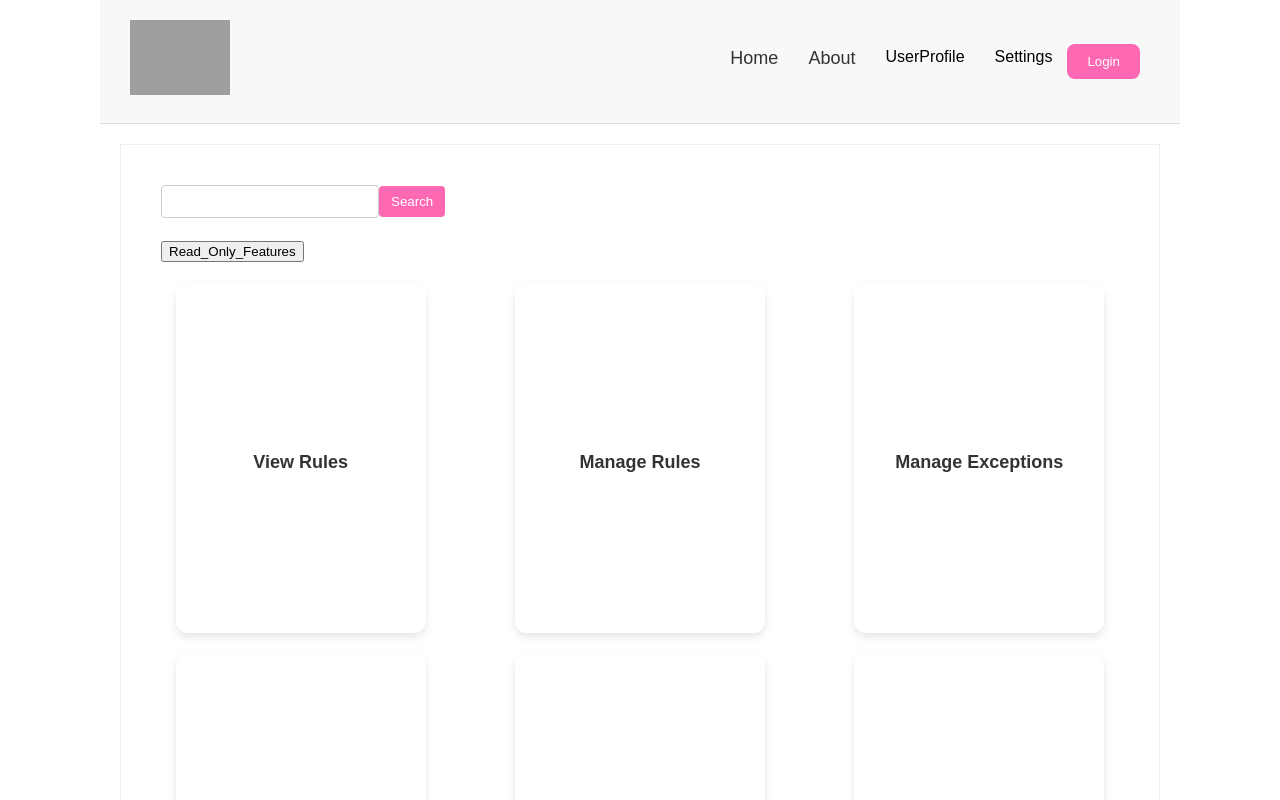
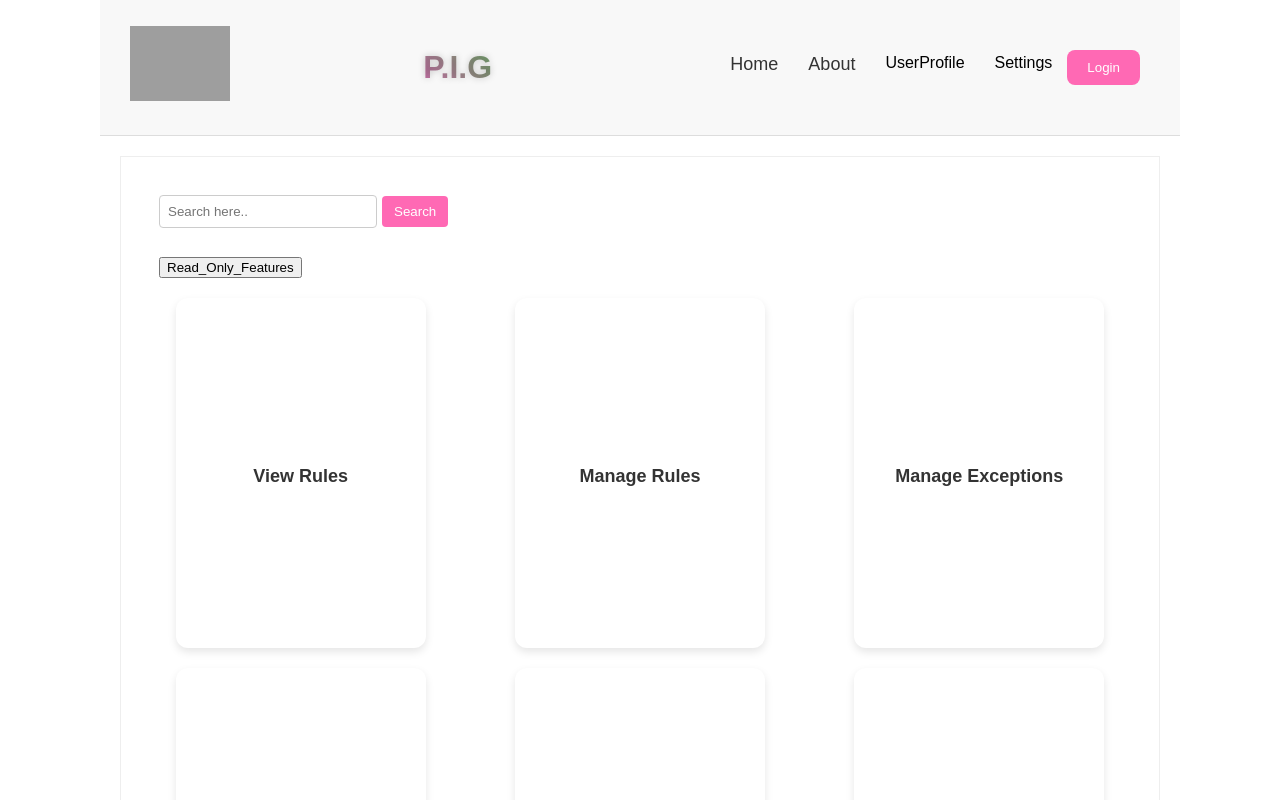
Before and after one commit to RaghavendraKKulkarni/React-PIG, a React (Vite) app: page / in a window 1280 px wide. Shown: the top 800 px of the page. Built offline with nearby package versions, Linux system fonts and the light colour scheme; grey boxes are pictures that could not be loaded.

Commit message:
UX changes

```diff
--- a/index2.css
+++ b/index2.css
@@ -3,7 +3,7 @@ body {
     font-family: 'Arial', sans-serif;
     line-height: 1.6;
     margin: 0;
-    padding: 0px 100px;
+    padding: 0 100px;
     box-sizing: border-box;
   }
 
@@ -116,11 +116,13 @@ body {
 
   /* Search and Filters */
   .search, .read-only {
-    margin: 20px;
+    padding: 8px;
+    margin: 10px;
   }
 
   .search input {
     padding: 8px;
+    margin: 0px;
     width: 200px;
     border: 1px solid #ccc;
     border-radius: 4px;
@@ -128,6 +130,7 @@ body {
 
   .search button {
     padding: 8px 12px;
+    margin-left: 5px;
     background-color: #ff69b4;
     color: white;
     border: none;
@@ -174,7 +177,7 @@ body {
     background-color: #f8f8f8;
   }
 
-  .shimmer-card{
+  /* .shimmer-card{
     width: 200px;
     height: 300px;
     padding: 0px 10px;
@@ -186,4 +189,74 @@ body {
     border-radius: 16px;
     box-shadow: rgba(0, 0, 0, 0.2) 0px 2px 6px;
 
+  } */
+
+  .shimmer-container {
+    padding: 20px;
+    margin: 20px;
+    border: 1px solid #eee;
+    background-color: #fff;
   }
+
+  .shimmer-search-box {
+    width: 200px;
+    height: 40px;
+    margin-bottom: 20px;
+    border-radius: 4px;
+  }
+
+  .shimmer-cards {
+    display: flex;
+    flex-wrap: wrap;
+    gap: 20px;
+  }
+
+  .shimmer-card {
+    width: 220px;
+    height: 320px;
+    padding: 15px;
+    border-radius: 12px;
+    background-color: #f0f0f0;
+  }
+
+  .shimmer-effect {
+    background: linear-gradient(90deg, #f0f0f0 25%, #e0e0e0 50%, #f0f0f0 75%);
+    background-size: 200% 100%;
+    animation: shimmer 1.5s infinite;
+  }
+
+  @keyframes shimmer {
+    0% {
+      background-position: -200% 0;
+    }
+    100% {
+      background-position: 200% 0;
+    }
+  }
+
+ /* Title Styling */
+.title p {
+    font-size: 2rem;
+    font-weight: bold;
+    background: linear-gradient(45deg, #ff6f61, #de64b8, #4caf50, #00bcd4);
+    background-size: 400% 400%;
+    color: transparent;
+    -webkit-background-clip: text;
+    background-clip: text;
+    animation: gradientAnimation 5s ease infinite, dottedAnimation 1s infinite;
+    font-family: 'Arial', sans-serif;
+  }
+
+  /* Gradient Animation */
+  @keyframes gradientAnimation {
+    0% { background-position: 0% 0%; }
+    50% { background-position: 100% 100%; }
+    100% { background-position: 0% 0%; }
+  }
+
+  /* Dotted Animation */
+  @keyframes dottedAnimation {
+    0% { text-shadow: 0 0 0 rgba(0, 0, 0, 0); }
+    50% { text-shadow: 0 0 10px rgba(0, 0, 0, 0.3); }
+    100% { text-shadow: 0 0 0 rgba(0, 0, 0, 0); }
+  }
--- a/src/components/Body.js
+++ b/src/components/Body.js
@@ -40,6 +40,7 @@ const Body = () => {
         <div className="search">
           <input
             type="text"
+            placeholder="Search here.."
             className="search-box"
             value={searchText}
             onChange={(e) => {
--- a/src/components/Header.js
+++ b/src/components/Header.js
@@ -4,12 +4,17 @@ import { Link } from "react-router-dom";
 
 const Header = () => {
   // let btName = "Login";
-console.log("Header called");
+  console.log("Header called");
   const [btnName, setbtnName] = useState("Login");
   return (
     <div className="header">
       <div>
         <img className="logo" src={LOGO_URL} />
+      </div>
+      <div class="title">
+
+          <p>P.I.G</p>
+
       </div>
       <div className="nav-items">
         <ul>
--- a/src/components/Shimmer.js
+++ b/src/components/Shimmer.js
@@ -1,10 +1,14 @@
+import React from 'react';
+
 const Shimmer = () => {
   return (
     <div className="shimmer-container">
-      <p>This is shimmer</p>
-      <div className="shimmer-card"></div>
-      <div className="shimmer-card"></div>
-      <div className="shimmer-card"></div>
+      <div className="shimmer-search-box shimmer-effect"></div>
+      <div className="shimmer-cards">
+        {Array.from({ length: 4 }).map((_, index) => (
+          <div key={index} className="shimmer-card shimmer-effect"></div>
+        ))}
+      </div>
     </div>
   );
 };
```
